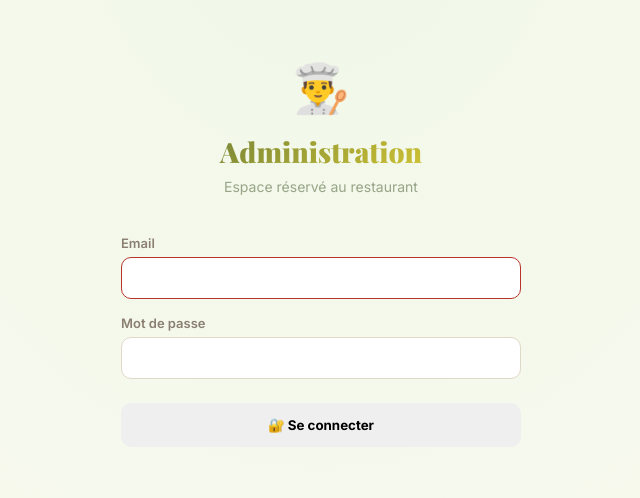
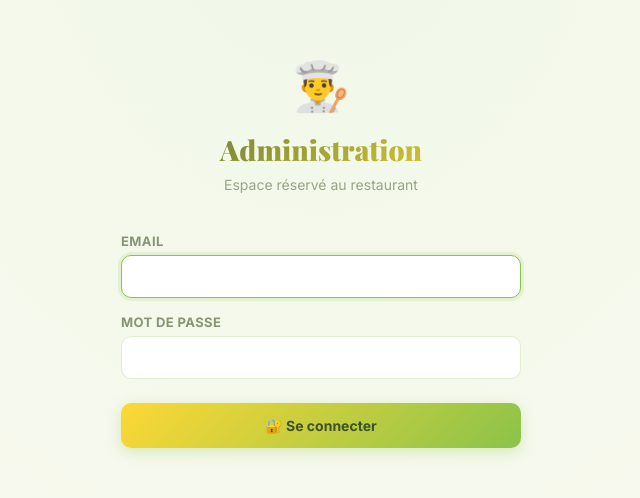
Before and after one commit to Yuuggyy/limoncello_3d, a React (Vite) app: page /admin in a window 1280 px wide. Shown: the part 148-646 px from the top of the page, without its empty margins (319-959 px from the left). Built offline with nearby package versions, Linux system fonts and the light colour scheme.

Commit message:
Refonte design admin desktop-first: sidebar, cards, badges, table, palette pastel complète

```diff
--- a/src/styles/global.css
+++ b/src/styles/global.css
@@ -1,28 +1,53 @@
-/* === Limoncello 3D — Menu papier élégant === */
+/* === Limoncello 3D — Design System === */
 
 @import url('https://fonts.googleapis.com/css2?family=Inter:wght@400;500;600;700;800&family=Playfair+Display:wght@400;600;700;800;900&display=swap');
+
+:root {
+  --creme: #FAF9F0;
+  --creme-soft: #FFFDF7;
+  --citron: #FDD835;
+  --citron-soft: #FFF3B0;
+  --lime: #8BC34A;
+  --lime-dark: #6B9B36;
+  --olive: #3D5226;
+  --olive-soft: rgba(61,82,38,0.6);
+  --olive-faint: rgba(61,82,38,0.08);
+  --border-soft: rgba(139,195,74,0.25);
+  --danger: #E53935;
+  --danger-soft: rgba(229,57,53,0.1);
+  --warning: #F9A825;
+  --warning-soft: rgba(249,168,37,0.12);
+  --info: #1E88E5;
+  --info-soft: rgba(30,136,229,0.1);
+  --success: #43A047;
+  --success-soft: rgba(67,160,71,0.12);
+  --shadow-sm: 0 2px 8px rgba(61,82,38,0.06);
+  --shadow-md: 0 6px 24px rgba(61,82,38,0.10);
+  --shadow-lg: 0 16px 48px rgba(61,82,38,0.14);
+}
 
 * { margin: 0; padding: 0; box-sizing: border-box; }
 
 html, body {
   font-family: 'Inter', -apple-system, BlinkMacSystemFont, 'Segoe UI', sans-serif;
-  background: #FFFBF5;
-  color: #2C1810;
+  background: var(--creme);
+  color: var(--olive);
   -webkit-font-smoothing: antialiased;
   -moz-osx-font-smoothing: grayscale;
   overscroll-behavior: none;
 }
 
 /* Scrollbar */
-::-webkit-scrollbar { width: 6px; }
+::-webkit-scrollbar { width: 8px; height: 8px; }
 ::-webkit-scrollbar-track { background: transparent; }
-::-webkit-scrollbar-thumb { background: #E0D8C8; border-radius: 3px; }
+::-webkit-scrollbar-thumb { background: var(--border-soft); border-radius: 4px; }
+::-webkit-scrollbar-thumb:hover { background: var(--lime); }
 
 /* Spinner */
 .spinner {
   width: 32px; height: 32px;
-  border: 3px solid #F0EBE3;
-  border-top-color: #B8342A;
+  border: 3px solid var(--citron-soft);
+  border-top-color: var(--lime-dark);
   border-radius: 50%;
   animation: spin 0.8s linear infinite;
 }
@@ -31,61 +56,236 @@ html, body {
 /* Modal overlay */
 .modal-overlay {
   position: fixed; inset: 0;
-  background: rgba(44,24,16,0.5);
+  background: rgba(61,82,38,0.45);
   backdrop-filter: blur(4px);
   display: flex; align-items: center; justify-content: center;
   z-index: 1000;
   animation: fadeIn 0.2s ease;
+  padding: 20px;
 }
 @keyframes fadeIn { from { opacity: 0; } to { opacity: 1; } }
 
-/* Modal */
 .modal {
-  background: #FFFFFF;
-  border-radius: 12px;
-  padding: 28px;
-  box-shadow: 0 20px 60px rgba(0,0,0,0.15);
+  background: var(--creme-soft);
+  border-radius: 16px;
+  padding: 32px;
+  box-shadow: var(--shadow-lg);
   animation: modalIn 0.3s cubic-bezier(0.4,0,0.2,1);
+  border: 1px solid var(--border-soft);
 }
 @keyframes modalIn {
-  from { opacity: 0; transform: scale(0.95) translateY(10px); }
+  from { opacity: 0; transform: scale(0.96) translateY(10px); }
   to { opacity: 1; transform: scale(1) translateY(0); }
 }
 
 /* Inputs */
-.input {
+.input, select.input, textarea.input {
   width: 100%;
   padding: 12px 14px;
-  border: 1px solid #E0D8C8;
+  border: 1.5px solid var(--border-soft);
   border-radius: 10px;
   background: #FFFFFF;
-  color: #2C1810;
+  color: var(--olive);
   font-family: inherit;
+  font-size: 14px;
   outline: none;
-  transition: border-color 0.2s;
+  transition: border-color 0.2s, box-shadow 0.2s;
 }
-.input:focus { border-color: #B8342A; }
-.input::placeholder { color: #C5BBA8; }
+.input:focus { border-color: var(--lime); box-shadow: 0 0 0 3px rgba(139,195,74,0.15); }
+.input::placeholder { color: rgba(61,82,38,0.35); }
+
+.label {
+  font-size: 13px; font-weight: 700;
+  color: var(--olive-soft); display: block; margin-bottom: 6px;
+  text-transform: uppercase; letter-spacing: 0.03em;
+}
 
 /* Buttons */
 .btn {
   border: none; border-radius: 10px;
-  font-family: inherit; font-weight: 700;
-  cursor: pointer; transition: all 0.2s;
+  font-family: inherit; font-weight: 700; font-size: 14px;
+  cursor: pointer; transition: all 0.15s;
   touch-action: manipulation;
+  padding: 12px 20px;
+  display: inline-flex; align-items: center; justify-content: center; gap: 6px;
 }
-.btn-dark { background: #2C1810; color: #FFFFFF; }
-.btn-dark:hover { background: #4A3020; }
-.btn-dark:disabled { background: #C5BBA8; cursor: default; }
+.btn:active { transform: scale(0.97); }
+
+.btn-gold {
+  background: linear-gradient(135deg, var(--citron), var(--lime));
+  color: var(--olive);
+  box-shadow: 0 4px 14px rgba(139,195,74,0.3);
+}
+.btn-gold:hover { box-shadow: 0 6px 18px rgba(139,195,74,0.4); transform: translateY(-1px); }
+.btn-gold:disabled { opacity: 0.5; cursor: default; transform: none; box-shadow: none; }
+
+.btn-green {
+  background: var(--lime-dark);
+  color: #FFFFFF;
+  box-shadow: var(--shadow-sm);
+}
+.btn-green:hover { background: var(--olive); }
+
+.btn-dark {
+  background: var(--olive);
+  color: #FFFFFF;
+}
+.btn-dark:hover { background: #2C3D1C; }
+.btn-dark:disabled { background: rgba(61,82,38,0.3); cursor: default; }
 
 .btn-outline {
-  background: transparent; color: #2C1810;
-  border: 1px solid #E0D8C8;
+  background: transparent; color: var(--olive);
+  border: 1.5px solid var(--border-soft);
 }
-.btn-outline:hover { background: #F5F0E8; }
+.btn-outline:hover { background: var(--olive-faint); }
 
-/* Label */
-.label {
-  font-size: 13px; font-weight: 600;
-  color: #8A7F70; display: block; margin-bottom: 6px;
+.btn-sm { padding: 8px 14px; font-size: 13px; border-radius: 8px; }
+
+/* Card */
+.card {
+  background: #FFFFFF;
+  border: 1px solid var(--border-soft);
+  border-radius: 14px;
+  box-shadow: var(--shadow-sm);
+  transition: box-shadow 0.2s, transform 0.2s;
 }
+.card:hover { box-shadow: var(--shadow-md); }
+
+/* Badges (order status) */
+.badge {
+  display: inline-flex; align-items: center;
+  padding: 4px 12px; border-radius: 20px;
+  font-size: 12px; font-weight: 700;
+  white-space: nowrap;
+}
+.badge-recue     { background: var(--info-soft);    color: var(--info); }
+.badge-en_cours  { background: var(--warning-soft); color: var(--warning); }
+.badge-terminee  { background: var(--success-soft); color: var(--success); }
+.badge-annulee   { background: var(--danger-soft);  color: var(--danger); }
+
+/* ============================================= */
+/* ===============  ADMIN LAYOUT  =============== */
+/* ============================================= */
+
+.admin-shell {
+  display: flex;
+  min-height: 100vh;
+  background: var(--creme);
+}
+
+.admin-sidebar {
+  width: 260px;
+  flex-shrink: 0;
+  background: var(--creme-soft);
+  border-right: 1px solid var(--border-soft);
+  padding: 28px 0;
+  display: flex;
+  flex-direction: column;
+  position: sticky;
+  top: 0;
+  height: 100vh;
+  overflow-y: auto;
+}
+
+.admin-nav-item {
+  display: flex; align-items: center; gap: 10px;
+  width: calc(100% - 32px);
+  margin: 2px 16px;
+  padding: 12px 16px;
+  border: none;
+  background: transparent;
+  border-radius: 10px;
+  color: var(--olive-soft);
+  font-family: inherit;
+  font-size: 14px;
+  font-weight: 600;
+  text-align: left;
+  cursor: pointer;
+  transition: all 0.15s;
+}
+.admin-nav-item:hover {
+  background: var(--olive-faint);
+  color: var(--olive);
+}
+.admin-nav-item.active {
+  background: linear-gradient(135deg, var(--citron), var(--lime));
+  color: var(--olive);
+  box-shadow: var(--shadow-sm);
+  font-weight: 700;
+}
+
+.admin-content {
+  flex: 1;
+  min-width: 0;
+  padding: 40px 48px;
+  max-width: 1200px;
+}
+
+/* Data table look for desktop lists */
+.admin-table {
+  width: 100%;
+  border-collapse: collapse;
+  background: #FFFFFF;
+  border-radius: 14px;
+  overflow: hidden;
+  box-shadow: var(--shadow-sm);
+}
+.admin-table th {
+  text-align: left;
+  padding: 14px 18px;
+  background: var(--olive-faint);
+  color: var(--olive);
+  font-size: 12px;
+  font-weight: 800;
+  text-transform: uppercase;
+  letter-spacing: 0.04em;
+  border-bottom: 1px solid var(--border-soft);
+}
+.admin-table td {
+  padding: 14px 18px;
+  border-bottom: 1px solid rgba(139,195,74,0.12);
+  font-size: 14px;
+  color: var(--olive);
+}
+.admin-table tr:last-child td { border-bottom: none; }
+.admin-table tr:hover td { background: rgba(139,195,74,0.04); }
+
+/* ============================================= */
+/* ===========  RESPONSIVE (MOBILE)  ============ */
+/* ============================================= */
+
+@media (max-width: 860px) {
+  .admin-shell {
+    flex-direction: column;
+  }
+  .admin-sidebar {
+    width: 100%;
+    height: auto;
+    position: sticky;
+    top: 0;
+    z-index: 50;
+    flex-direction: row;
+    align-items: center;
+    padding: 12px 16px;
+    overflow-x: auto;
+    border-right: none;
+    border-bottom: 1px solid var(--border-soft);
+    gap: 4px;
+  }
+  .admin-sidebar > div:first-child { display: none; }
+  .admin-nav-item {
+    width: auto;
+    margin: 0;
+    white-space: nowrap;
+    flex-shrink: 0;
+    padding: 10px 14px;
+    font-size: 13px;
+  }
+  .admin-sidebar > div:last-child {
+    display: none;
+  }
+  .admin-content {
+    padding: 20px 16px;
+    max-width: 100%;
+  }
+}
```
